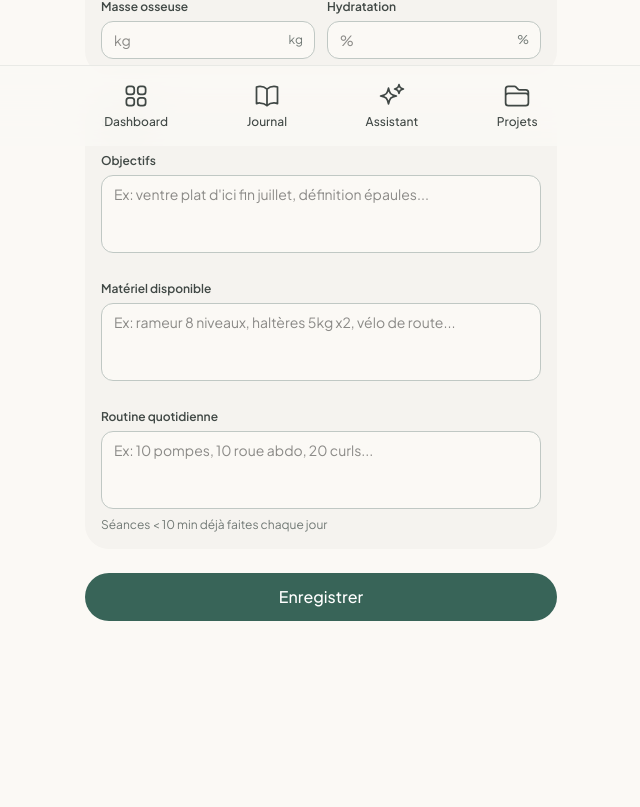
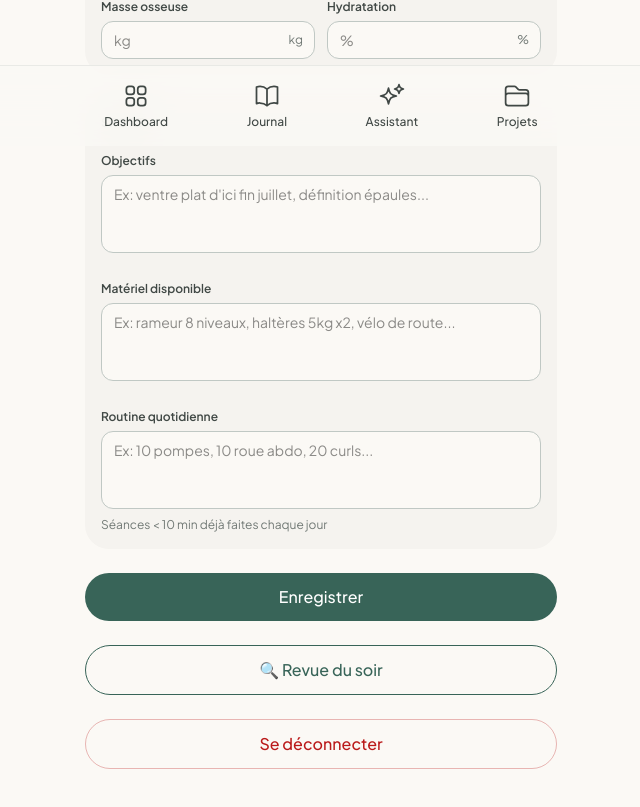
Before and after one commit to Romaindavid/perso, a Next.js app: page /profile in a window 1280 px wide. Shown: the part 654-1461 px from the top of the page, without its empty margins (319-959 px from the left). Before the commit the page ends 1395 px from the top, so only its background shows below. Built offline with nearby package versions, Linux system fonts and the light colour scheme; no server answers.

Commit message:
Add logout button and suggestions link to profile page
Co-Authored-By: Claude Sonnet 4.6 <noreply@anthropic.com>

```diff
--- a/src/app/(app)/profile/page.tsx
+++ b/src/app/(app)/profile/page.tsx
@@ -1,6 +1,9 @@
 "use client";
 
 import { useEffect, useState } from "react";
+import { useRouter } from "next/navigation";
+import Link from "next/link";
+import { createClient } from "@/lib/supabase/client";
 
 interface Profile {
   birth_date: string;
@@ -102,6 +105,7 @@ export default function ProfilePage() {
   const [loading, setLoading] = useState(true);
   const [saving, setSaving] = useState(false);
   const [saved, setSaved] = useState(false);
+  const router = useRouter();
 
   useEffect(() => {
     fetch("/api/profile")
@@ -255,6 +259,25 @@ export default function ProfilePage() {
       >
         {saving ? "Enregistrement..." : saved ? "Enregistré !" : "Enregistrer"}
       </button>
+
+      {/* Liens */}
+      <Link
+        href="/suggestions"
+        className="w-full flex items-center justify-center gap-2 py-3 rounded-full font-medium text-base border border-primary text-primary"
+      >
+        🔍 Revue du soir
+      </Link>
+
+      <button
+        onClick={async () => {
+          const supabase = createClient();
+          await supabase.auth.signOut();
+          router.push("/login");
+        }}
+        className="w-full py-3 rounded-full font-medium text-base text-error border border-error/30"
+      >
+        Se déconnecter
+      </button>
     </div>
   );
 }
```
